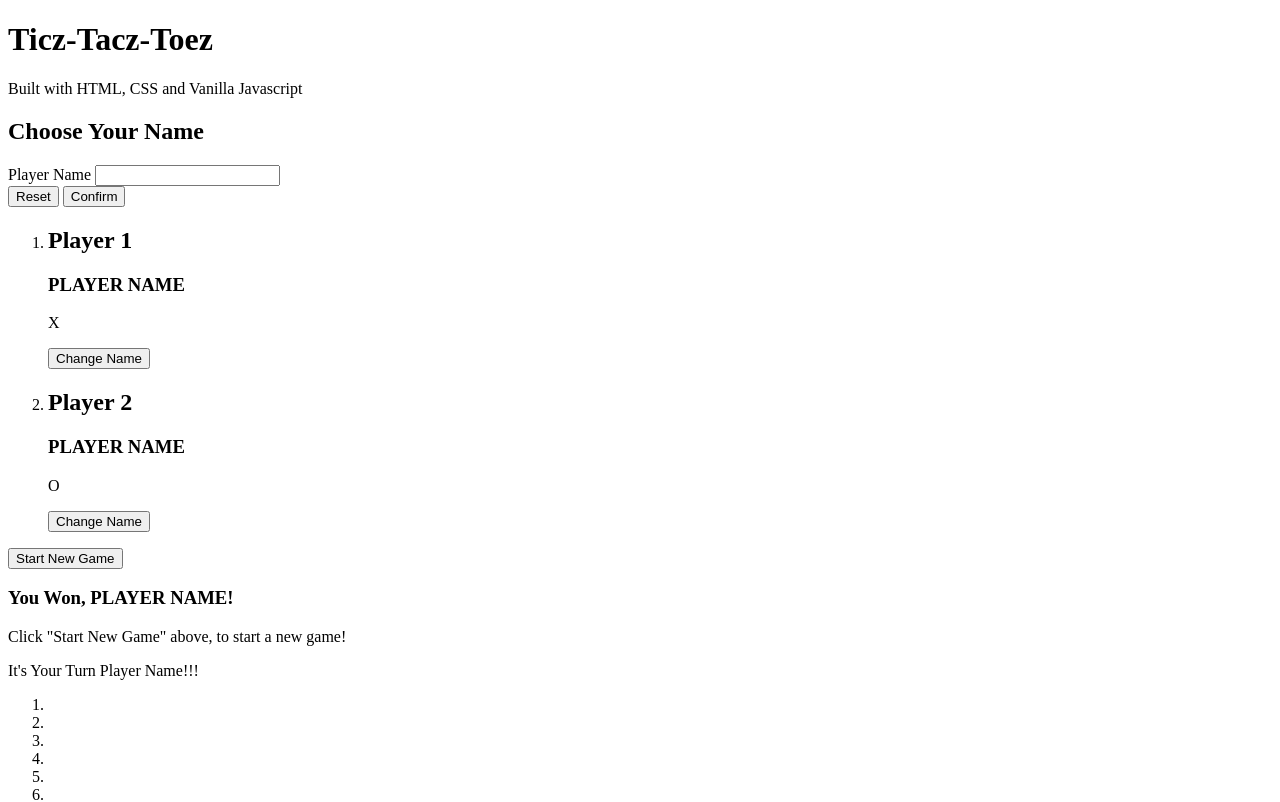
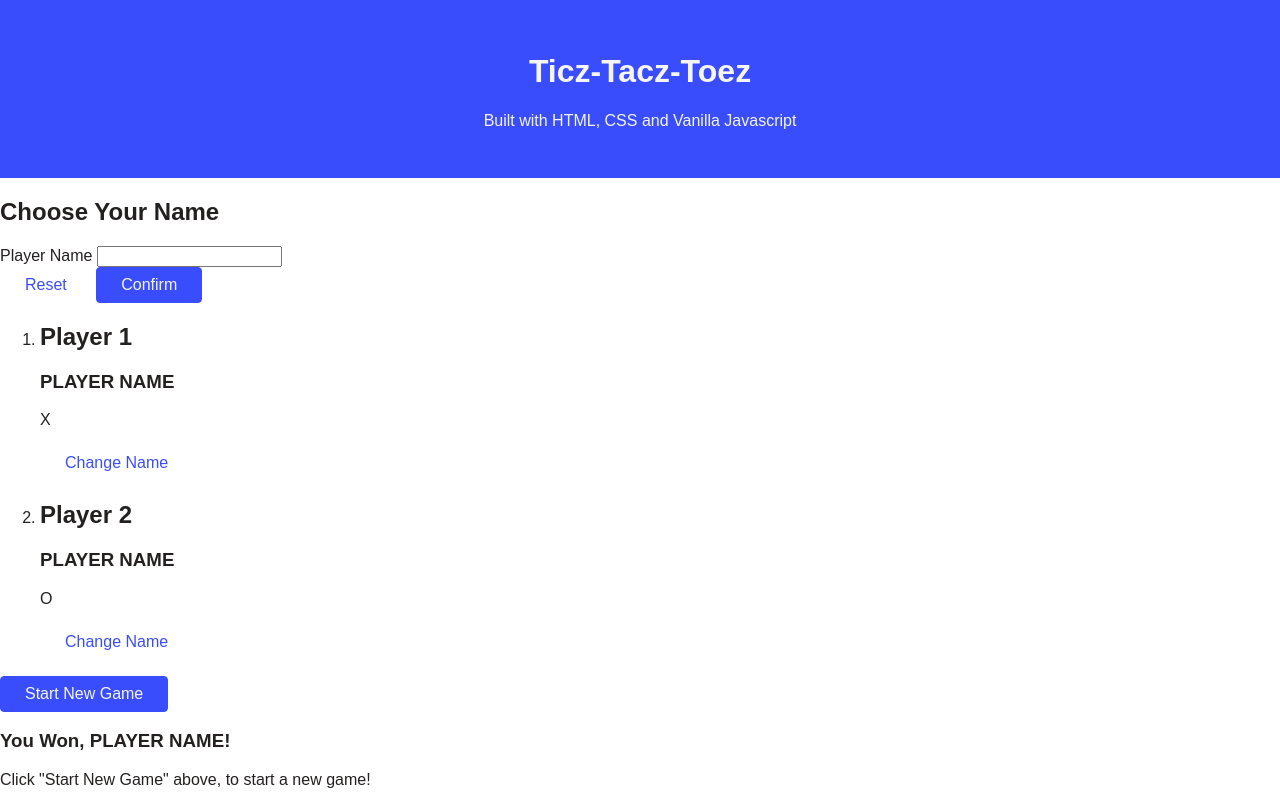
Before and after one commit to aziemp66/tic-tac-toe, a plain HTML site: page index.html in a window 1280 px wide. Shown: the top 802 px of the page. Drawn offline with Linux system fonts and the light colour scheme.

Commit message:
Styled Base Page

```diff
--- a/index.html
+++ b/index.html
@@ -4,10 +4,17 @@
         <meta charset="UTF-8" />
         <meta http-equiv="X-UA-Compatible" content="IE=edge" />
         <meta name="viewport" content="width=device-width, initial-scale=1.0" />
+        <link rel="preconnect" href="https://fonts.googleapis.com" />
+        <link rel="preconnect" href="https://fonts.gstatic.com" crossorigin />
+        <link
+            href="https://fonts.googleapis.com/css2?family=Open+Sans:wght@400;700&family=Roboto+Slab:wght@400;600;700&display=swap"
+            rel="stylesheet"
+        />
+        <link rel="stylesheet" href="/style/styles.css" />
         <title>Ticz-Tacz-Toez</title>
     </head>
     <body>
-        <header>
+        <header id="main-header">
             <h1>Ticz-Tacz-Toez</h1>
             <p>Built with HTML, CSS and Vanilla Javascript</p>
         </header>
@@ -20,8 +27,8 @@
                         <input type="text" name="username" id="player-name" />
                     </div>
                     <div>
-                        <button type="button">Reset</button>
-                        <button type="submit">Confirm</button>
+                        <button type="button" class="btn btn-alt">Reset</button>
+                        <button type="submit" class="btn">Confirm</button>
                     </div>
                 </form>
             </aside>
@@ -32,7 +39,7 @@
                             <h2>Player 1</h2>
                             <h3>PLAYER NAME</h3>
                             <p>X</p>
-                            <button>Change Name</button>
+                            <button class="btn btn-alt">Change Name</button>
                         </article>
                     </li>
                     <li>
@@ -40,11 +47,11 @@
                             <h2>Player 2</h2>
                             <h3>PLAYER NAME</h3>
                             <p>O</p>
-                            <button>Change Name</button>
+                            <button class="btn btn-alt">Change Name</button>
                         </article>
                     </li>
                 </ol>
-                <button>Start New Game</button>
+                <button class="btn">Start New Game</button>
             </section>
             <section id="active-game">
                 <article>
--- /dev/null
+++ b/style/styles.css
@@ -0,0 +1,39 @@
+body {
+    margin: 0;
+    font-family: "Open-Sans", sans-serif;
+    color: rgb(36, 32, 32);
+    --primary-blue-color: rgb(57, 77, 252);
+    --secondary-blue-color: rgb(54, 19, 211);
+    --primary-white-color: rgb(245, 245, 245);
+    --secondary-white-color: rgb(204, 213, 255);
+}
+
+#main-header {
+    background-color: var(--primary-blue-color);
+    color: var(--primary-white-color);
+    padding: 2rem 5%;
+    text-align: center;
+}
+
+.btn {
+    font: inherit;
+    padding: 0.5rem 1.5rem;
+    background-color: var(--primary-blue-color);
+    border: 1px solid var(--primary-blue-color);
+    color: var(--primary-white-color);
+    border-radius: 4px;
+    cursor: pointer;
+}
+.btn-alt {
+    background-color: transparent;
+    border-color: transparent;
+    color: var(--primary-blue-color);
+}
+
+.btn:hover {
+    background-color: var(--secondary-blue-color);
+    border-color: var(--secondary-blue-color);
+}
+.btn-alt:hover {
+    background-color: var(--secondary-white-color);
+}
```
